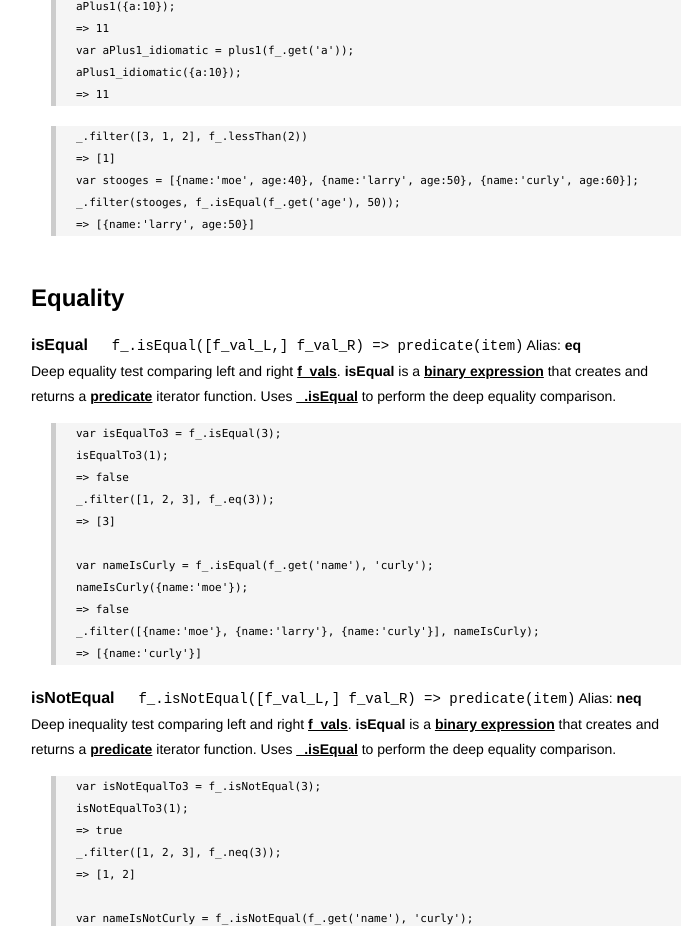
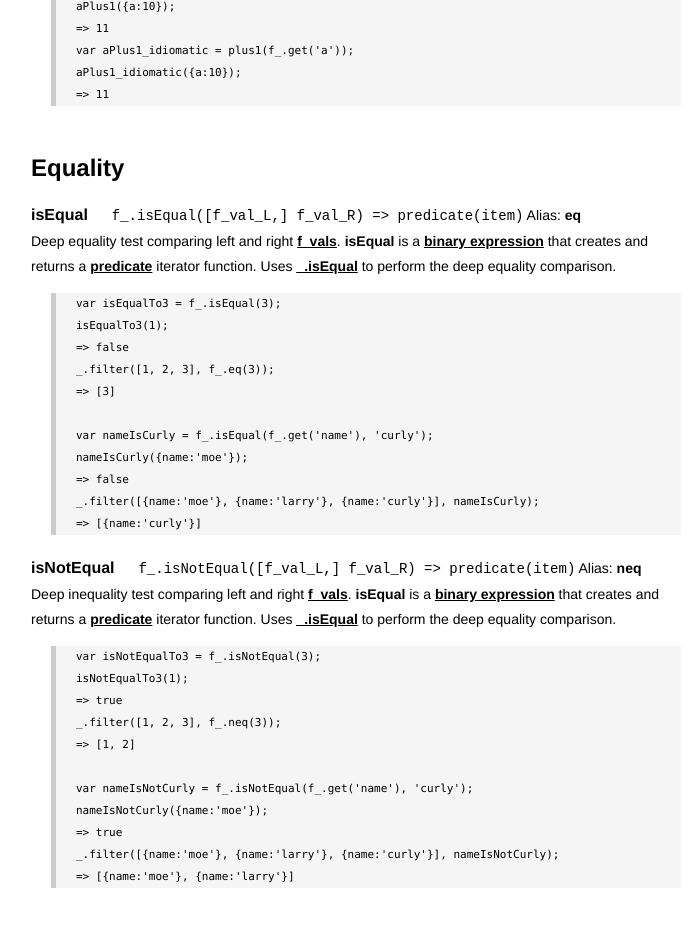
Before and after one commit to KrisJordan/f_underscore, a website with bundled scripts: page index.html in a window 1280 px wide. Shown: the part 3820-4746 px from the top of the page, without its empty margins (152-842 px from the left). Built offline with nearby package versions, Linux system fonts and the light colour scheme.

Commit message:
Fixing mistake in docs

```diff
--- a/index.html
+++ b/index.html
@@ -300,14 +300,6 @@ aPlus1({a:10});
 var aPlus1_idiomatic = plus1(f_.get('a'));
 aPlus1_idiomatic({a:10});
 =&gt; 11
-</pre>
-        </p>
-        <pre>
-_.filter([3, 1, 2], f_.lessThan(2))
-=&gt; [1]
-var stooges = [{name:'moe', age:40}, {name:'larry', age:50}, {name:'curly', age:60}];
-_.filter(stooges, f_.isEqual(f_.get('age'), 50));
-=&gt; [{name:'larry', age:50}]
 </pre>
 
         <h2><a name="equality">Equality</a></h2>
```
